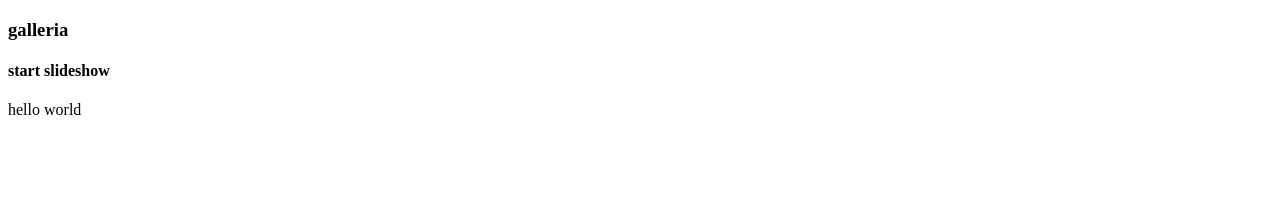
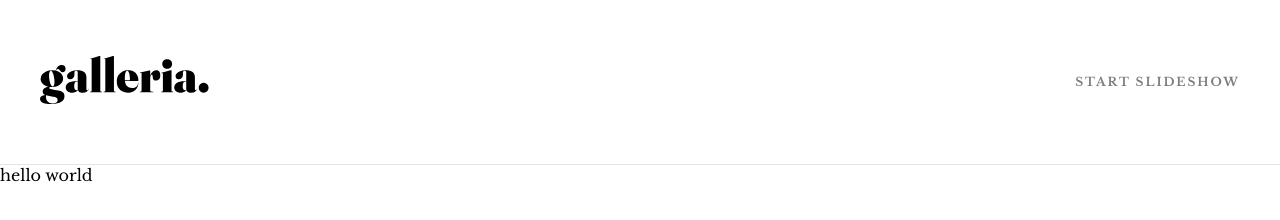
Before and after one commit to mashaw22/Galleria-Slideshow-Site, a Gatsby site: page / in a window 1280 px wide. Built offline with nearby package versions, Linux system fonts and the light colour scheme; Gatsby itself is replaced by a stand-in of ours.

Commit message:
styled navbar

```diff
--- a/gatsby-config.js
+++ b/gatsby-config.js
@@ -6,5 +6,14 @@
 
 module.exports = {
   /* Your site config here */
-  plugins: [],
+  plugins: [
+    {
+      resolve: 'gatsby-plugin-web-font-loader',
+      options: {
+        google: {
+          families: ['Libre Baskerville:400,700']
+        }
+      }
+    }
+  ],
 }
--- a/package.json
+++ b/package.json
@@ -15,6 +15,7 @@
   },
   "dependencies": {
     "gatsby": "^4.13.1",
+    "gatsby-plugin-web-font-loader": "^1.0.4",
     "react": "^17.0.1",
     "react-dom": "^17.0.1"
   },
--- a/src/components/Layout.js
+++ b/src/components/Layout.js
@@ -1,5 +1,6 @@
 import React from 'react'
 import Navbar from "./Navbar"
+import "../styles/global.css"
 
 export default function Layout({children}) {
   return (
--- a/src/components/Navbar.js
+++ b/src/components/Navbar.js
@@ -1,11 +1,16 @@
+import { Link } from 'gatsby'
 import React from 'react'
+import logo from "../images/logo.svg"
+
 
 export default function Navbar() {
   return (
-    <div>
-        <h3>galleria</h3>
+    <nav>
+        <Link to="/">
+          <img src={logo} alt="logo"/>
+        </Link>
         {/* Link needed for start slideshow, but to what path? */}
-        <h4>start slideshow</h4>
-    </div>
+        <h3>start slideshow</h3>
+    </nav>
   )
 }
--- /dev/null
+++ b/src/styles/global.css
@@ -0,0 +1,57 @@
+*{
+    box-sizing: border-box;
+}
+html, body {
+    background-color: F2F2F2;
+    font-family: 'Libre Baskerville';
+    margin: 0;
+}
+
+/* Navbar */
+nav {
+    display: flex;
+    justify-content: space-between;
+    align-items: center;
+    border-bottom: #E5E5E5 solid 1px;
+    padding: 1.5em;
+}
+nav > h2 {
+    margin: 0;
+}
+nav > h3 {
+    color: #7D7D7D;
+    text-transform: uppercase;
+    letter-spacing: 1.93px;
+    font-size: .5625rem;
+    font-weight: 700;
+    margin: 0;
+    cursor: pointer;
+}
+
+nav > h3:hover,
+nav > h3:focus {
+    border-bottom: 1px solid #7D7D7D;
+}
+
+img {
+    width: 113px;
+}
+
+@media (min-width: 375px){
+    nav {
+        padding: 1.875em 2.5em;
+    }
+
+    nav > h3 {
+        font-size: .75rem;
+    }
+}
+
+@media (min-width: 770px){
+    nav {
+        padding: 3.5em 2.5em;
+    }
+    img {
+        width: 169px;
+    }
+}
```
Also changed, not shown: README.md, src/images/icons/icon-back-button.svg (added), src/images/icons/icon-next-button.svg (added), src/images/icons/icon-view-image.svg (added), src/images/logo.svg (added), static/favicon-32x32.png (added), 1 other file.
